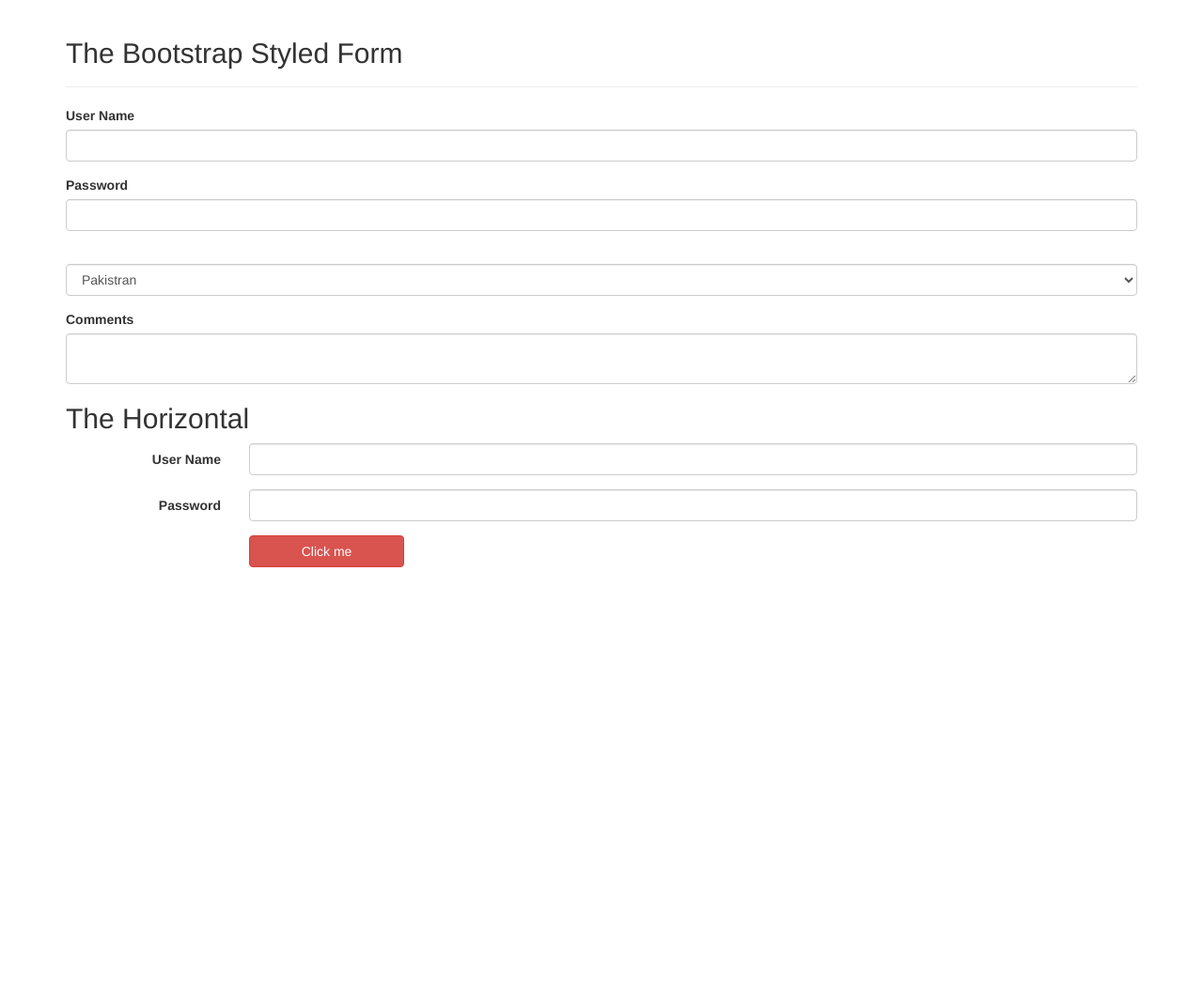
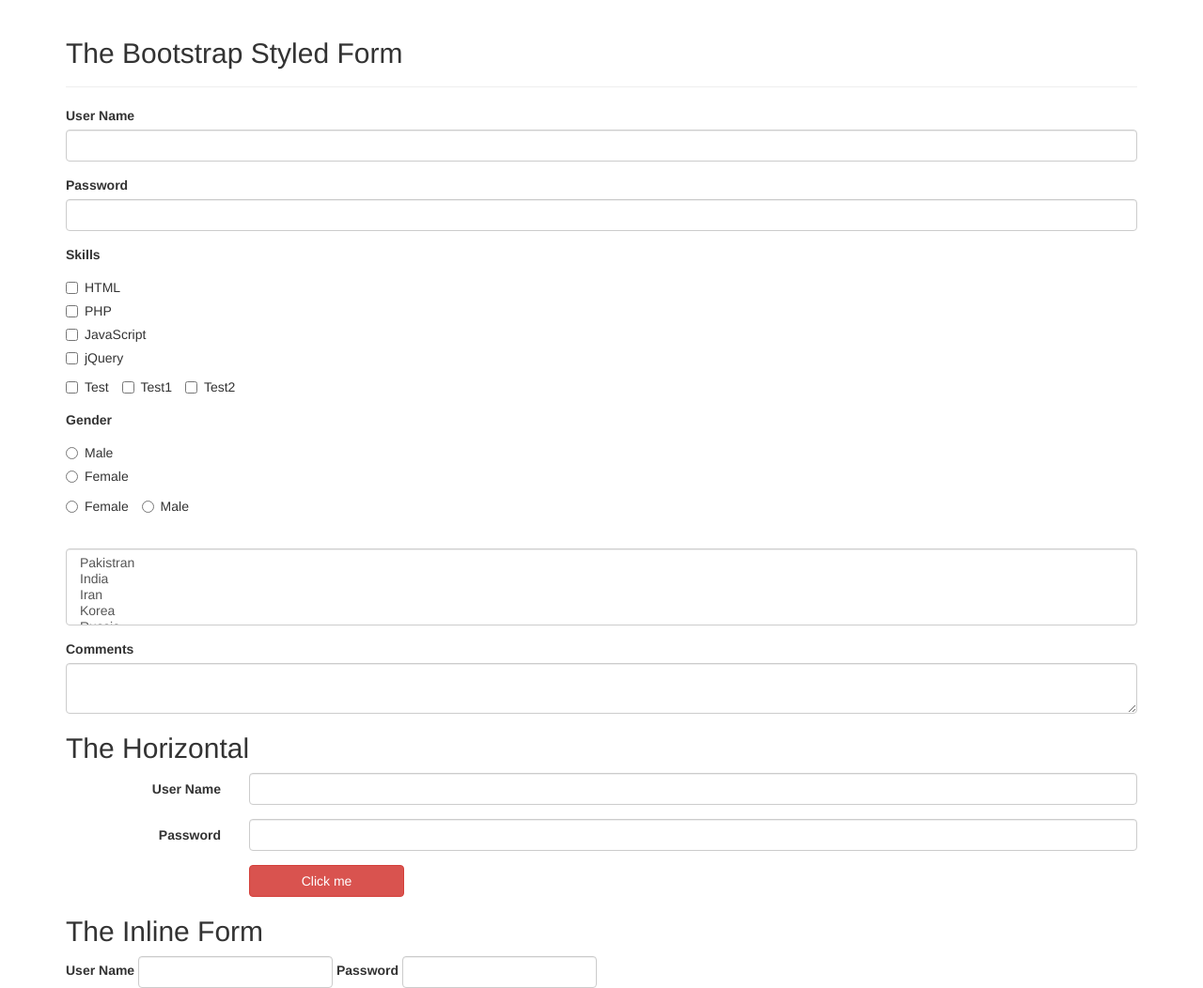
Before and after one commit to dastangoo/Skillshare_The_Complete_Web_Developer_Master_Class_Part3_Bootstrap_And_Bootstrap3_And_Bootstrap4, a website: page index.html in a window 1280 px wide. Shown: the whole page at 94% size. Before the commit the page ends 800 px from the top, so only its background shows below. Drawn offline with nearby package versions, Linux system fonts and the light colour scheme.

Commit message:
Bootstrap Form Kinds

```diff
--- a/index.html
+++ b/index.html
@@ -23,8 +23,37 @@
           <input type="password" class="form-control" id="password">
         </div>
         <div class="form-group">
+          <label>Skills</label>
+          <div class="checkbox">
+            <label><input type="checkbox" value="html">HTML</label>
+          </div>
+          <div class="checkbox">
+            <label><input type="checkbox" value="php">PHP</label>
+          </div>
+          <div class="checkbox">
+            <label><input type="checkbox" value="javascript">JavaScript</label>
+          </div>
+          <div class="checkbox">
+            <label><input type="checkbox" value="jquery">jQuery</label>
+          </div>
+          <label class="checkbox-inline"><input type="checkbox">Test</label>
+          <label class="checkbox-inline"><input type="checkbox">Test1</label>
+          <label class="checkbox-inline"><input type="checkbox">Test2</label>
+        </div>
+        <div class="form-group">
+          <label>Gender</label>
+          <div class="radio">
+            <label><input type="radio" name="gender" value="male">Male</label>
+          </div>
+          <div class="radio">
+            <label><input type="radio" name="gender" value="female">Female</label>
+          </div>
+          <label class="radio-inline"><input type="radio" name="gender" value="female">Female</label>
+          <label class="radio-inline"><input type="radio" name="gender" value="male">Male</label>
+        </div>
+        <div class="form-group">
           <label for=""></label>
-          <select class="form-control">
+          <select class="form-control" multiple>
             <option>Pakistran</option>
             <option>India</option>
             <option>Iran</option>
@@ -57,6 +86,17 @@
           </div>
         </div>
       </form>
+      <h2>The Inline Form</h2>
+      <form class="form-inline">
+        <div class="form-group">
+          <label>User Name</label>
+          <input type="text" class="form-control">
+        </div>
+        <div class="form-group">
+          <label>Password</label>
+          <input type="password" class="form-control">
+        </div>
+      </form>
     </div>
   </body>
 </html>
--- a/package.json
+++ b/package.json
@@ -1,7 +1,6 @@
 {
   "name": "Skillshare_The_Complete_Web_Developer_Master_Class_Part3_Bootstrap_And_Bootstrap3_And_Bootstrap4",
   "version": "1.0.0",
-  "description": "",
   "main": "index.js",
   "dependencies": {
     "font-awesome": "^4.7.0",
@@ -26,5 +25,6 @@
   "bugs": {
     "url": "https://github.com/dastangoo/Skillshare_The_Complete_Web_Developer_Master_Class_Part3_Bootstrap_And_Bootstrap3_And_Bootstrap4/issues"
   },
-  "homepage": "https://github.com/dastangoo/Skillshare_The_Complete_Web_Developer_Master_Class_Part3_Bootstrap_And_Bootstrap3_And_Bootstrap4#readme"
+  "homepage": "https://github.com/dastangoo/Skillshare_The_Complete_Web_Developer_Master_Class_Part3_Bootstrap_And_Bootstrap3_And_Bootstrap4#readme",
+  "description": ""
 }
```
